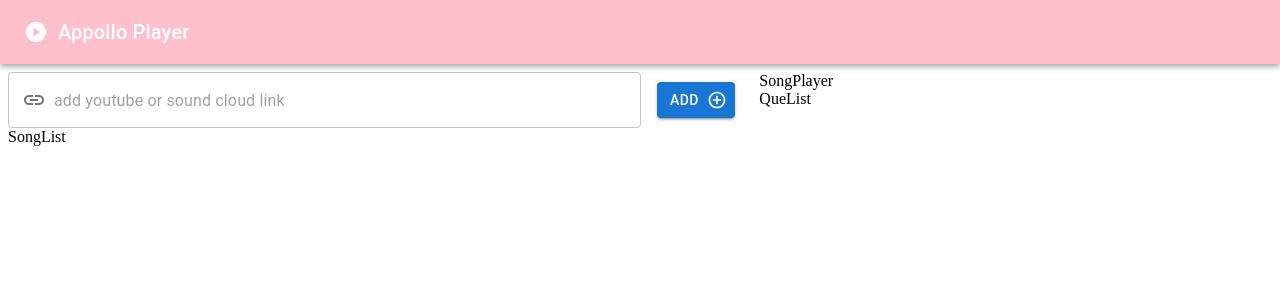
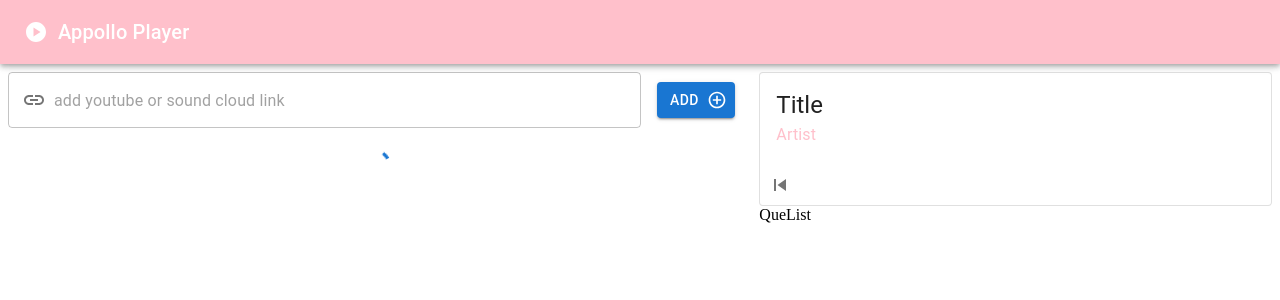
Before and after one commit to imran-farooq7/appollo-player, a React (Vite) app: page / in a window 1280 px wide. Shown: the top 300 px of the page. Built offline with nearby package versions, Linux system fonts and the light colour scheme.

Commit message:
song component completed

```diff
--- a/src/components/SongList.tsx
+++ b/src/components/SongList.tsx
@@ -1,4 +1,21 @@
+import { CircularProgress } from "@mui/material";
+import { useState } from "react";
 const SongList = () => {
+	const [loading, setLoading] = useState<boolean>(true);
+	if (loading) {
+		return (
+			<div
+				style={{
+					display: "flex",
+					alignItems: "center",
+					flexDirection: "column",
+					marginTop: "20px",
+				}}
+			>
+				<CircularProgress />
+			</div>
+		);
+	}
 	return <div>SongList</div>;
 };
 
--- a/src/components/SongPlayer.tsx
+++ b/src/components/SongPlayer.tsx
@@ -1,11 +1,28 @@
 import QueList from "./QueList";
-
+import { Card, CardContent, Typography, IconButton } from "@mui/material";
+import { SkipPrevious } from "@mui/icons-material";
 const SongPlayer = () => {
 	return (
-		<div>
-			SongPlayer
+		<>
+			<Card variant="outlined">
+				<div>
+					<CardContent>
+						<Typography variant="h5" component="h3">
+							Title
+						</Typography>
+						<Typography variant="subtitle1" component="p" color="pink">
+							Artist
+						</Typography>
+					</CardContent>
+					<div>
+						<IconButton>
+							<SkipPrevious />
+						</IconButton>
+					</div>
+				</div>
+			</Card>
 			<QueList />
-		</div>
+		</>
 	);
 };
 
```
Also changed, not shown: src/components/Song.tsx (added, +52 -0 lines).
